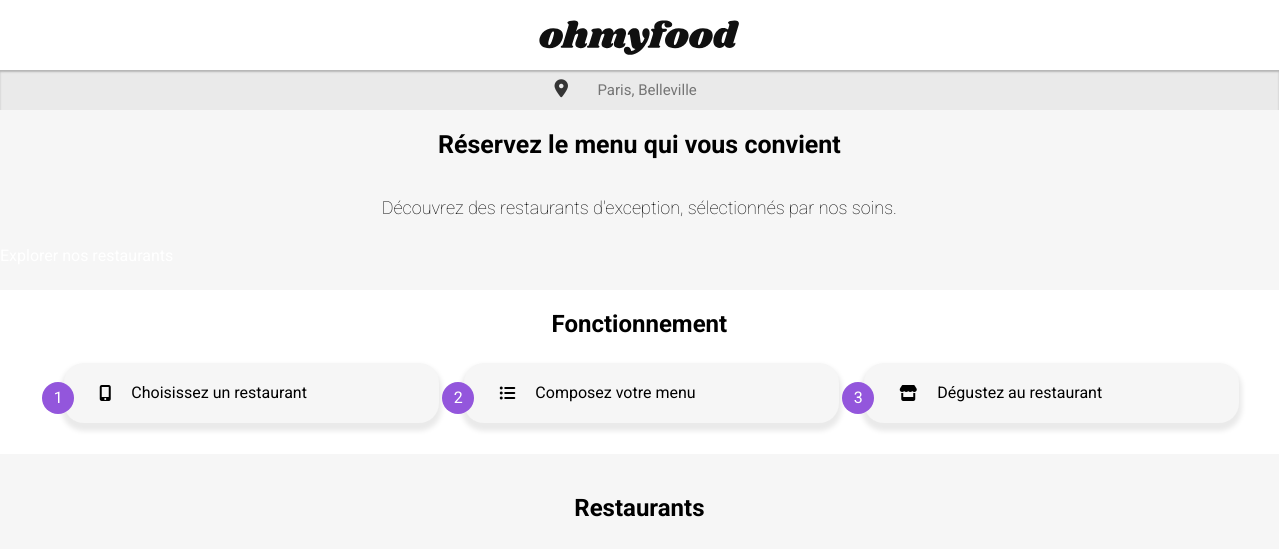
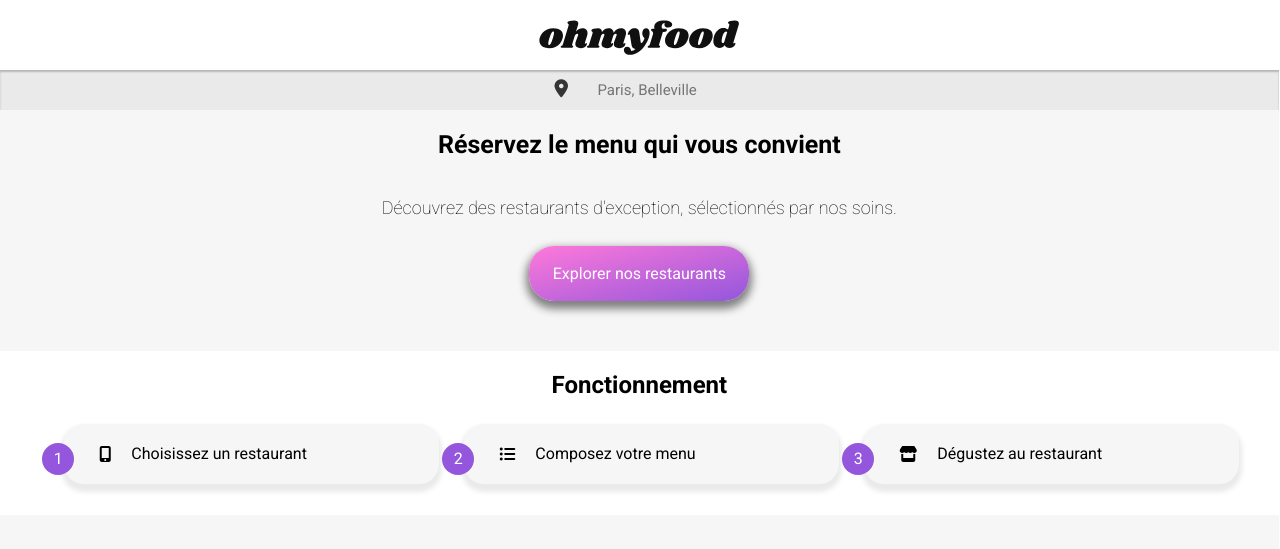
Before and after one commit to Elisacommunal/ElisaCommunal_3_07012021, a website: page index.html in a window 1280 px wide. Shown: the top 549 px of the page. Drawn offline with Linux system fonts and the light colour scheme; a web font is replaced by a local one.

Commit message:
change button__index & anim button__menu

```diff
--- a/index.html
+++ b/index.html
@@ -26,7 +26,7 @@
         <section class="reservation">
             <h1>Réservez le menu qui vous convient</h1>
             <p>Découvrez des restaurants d'exception, sélectionnés par nos soins.</p>
-            <a class="link__footer" href="#rest">Explorer nos restaurants</a>
+            <a class="link__footer button" href="#rest">Explorer nos restaurants</a>
         </section>
         <section class="funct">
             <h2>Fonctionnement</h2>
--- a/scss/pages/_index.scss
+++ b/scss/pages/_index.scss
@@ -83,7 +83,7 @@
 .reservation{
     @include font-text;
     background-color: $color-bg-index;
-    padding-bottom: 25px;
+    padding-bottom: 50px;
     & h1{
         text-align: center;
         padding: 20px 30px;
@@ -96,8 +96,23 @@
         font-weight: 200;
         padding-bottom: 10px;
     }
-    & button{
-        @include button;
+    & .button{
+        box-shadow: 0px 5px 9px 3px gray;
+        width: 200px;
+        height: 35px;
+        padding: 10px;
+        border-radius: 25px;
+        border: none;
+        position: relative;
+        display: flex;
+        margin-left: auto;
+        margin-right: auto;
+        justify-content: center;
+        align-items: center;
+        background: linear-gradient(to bottom right, $color-secondary, $color-primary);
+        color: $color-footer;
+        outline: none;
+        cursor: pointer;
         transform: scale(1);
         transition: transform 300ms;
         &:hover{
--- a/scss/utils/_mixins.scss
+++ b/scss/utils/_mixins.scss
@@ -46,6 +46,7 @@
 @mixin button-hover {
     @include box($color-button-hover);
     background: linear-gradient(to bottom right, lighten($color-secondary, 5%), lighten($color-primary, 5%));
+
 }
 @mixin new {
     position: absolute;
--- a/scss/utils/_variables.scss
+++ b/scss/utils/_variables.scss
@@ -11,6 +11,6 @@
 $height-img-menu : 300px;
 $height-img-index : 200px;
 
-$num-meal : 10;
+$num-meal : 11;
 $anim-dur : 3500ms;
 $anim-delay: $anim-dur/$num-meal;
```
Also changed, not shown: alafrancaise.html (+1 -1 lines), lanoteenchantee.html (+1 -1 lines), lapalettedugout.html (+1 -1 lines), ledelicedessens.html (+1 -1 lines), css/style.css, 1 other file.
